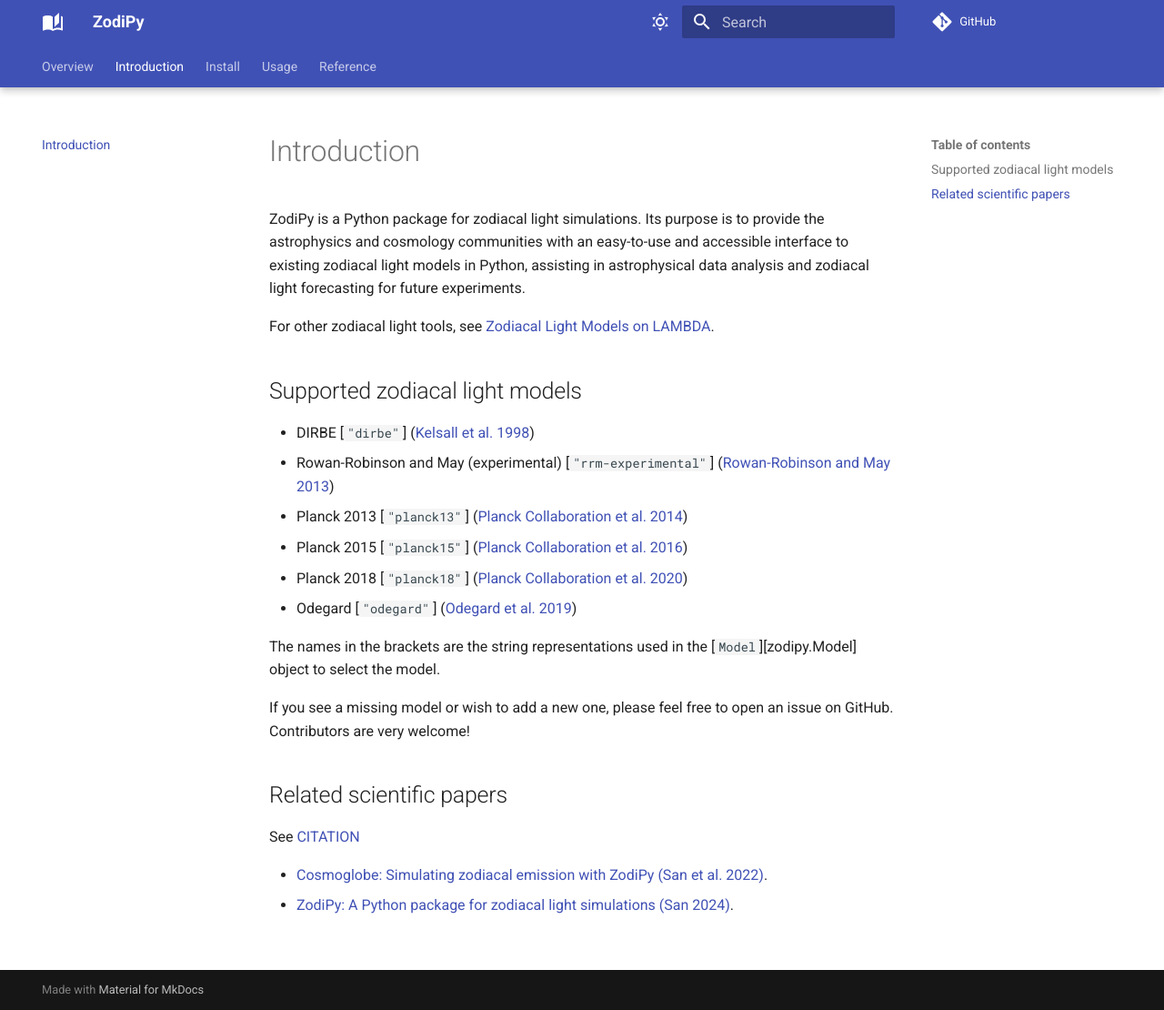
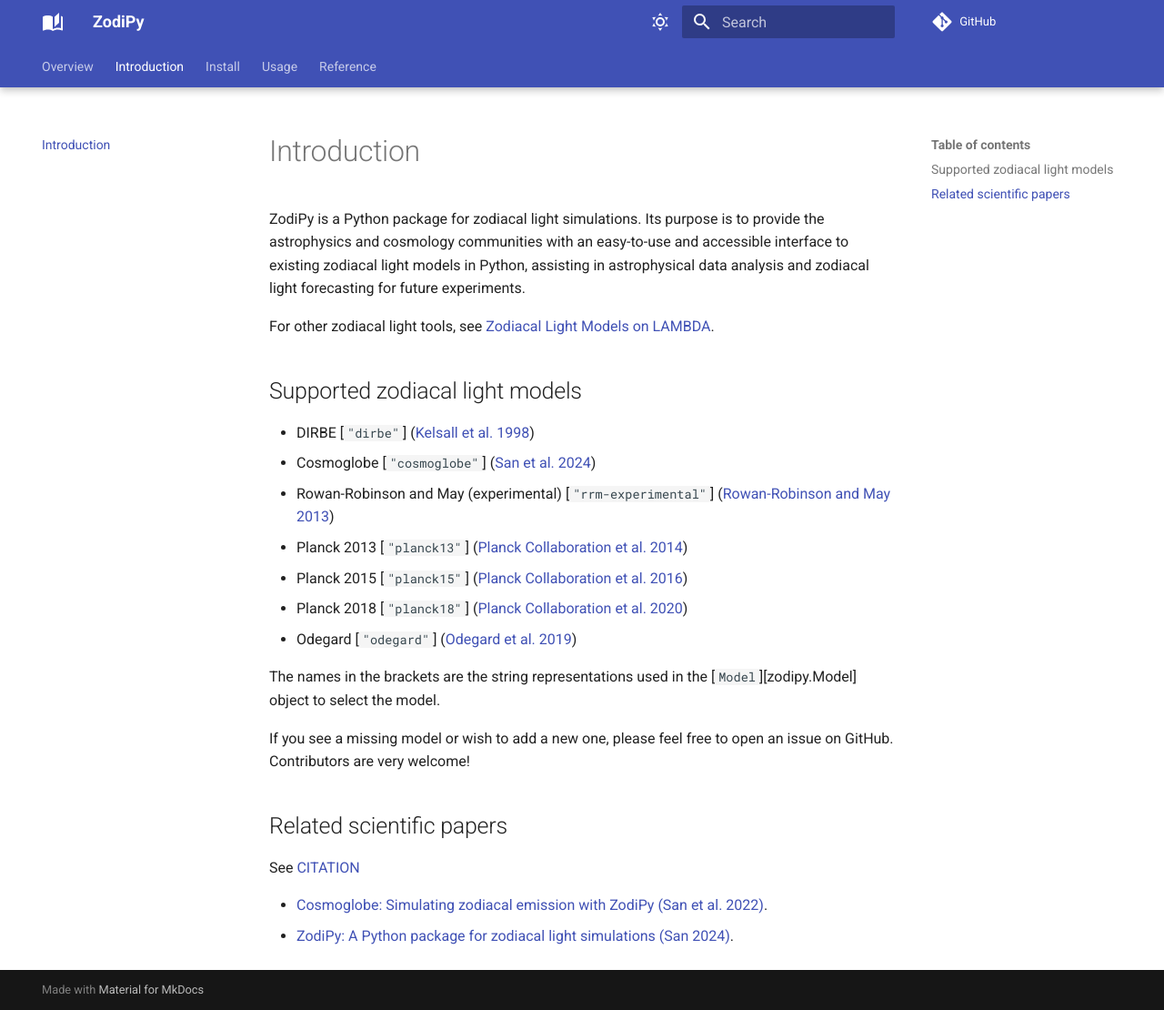
Before and after one commit to Cosmoglobe/zodipy, an MkDocs documentation site: the page built from docs/introduction.md, in a window 1280 px wide and 1110 px high. Shown: the whole window at 91% size. Built offline with MkDocs 1.6.1 and Material for MkDocs 9.7.7, drawn with Linux system fonts in a browser that asks for light colours; comment, search, counter and statistics services are not loaded.

Commit message:
Added cosmoglobe model to documentation

```diff
--- a/docs/introduction.md
+++ b/docs/introduction.md
@@ -11,6 +11,7 @@
 ## Supported zodiacal light models
 
 - DIRBE [`"dirbe"`] ([Kelsall et al. 1998](https://ui.adsabs.harvard.edu/abs/1998ApJ...508...44K/abstract))
+- Cosmoglobe [`"cosmoglobe"`] ([San et al. 2024](https://arxiv.org/abs/2408.11004))
 - Rowan-Robinson and May (experimental) [`"rrm-experimental"`] ([Rowan-Robinson and May 2013](https://ui.adsabs.harvard.edu/abs/2013MNRAS.429.2894R/abstract))
 - Planck 2013 [`"planck13"`] ([Planck Collaboration et al. 2014](https://ui.adsabs.harvard.edu/abs/2014A%26A...571A..14P/abstract>))
 - Planck 2015 [`"planck15"`] ([Planck Collaboration et al. 2016](https://ui.adsabs.harvard.edu/abs/2016A&A...594A...8P))
```
